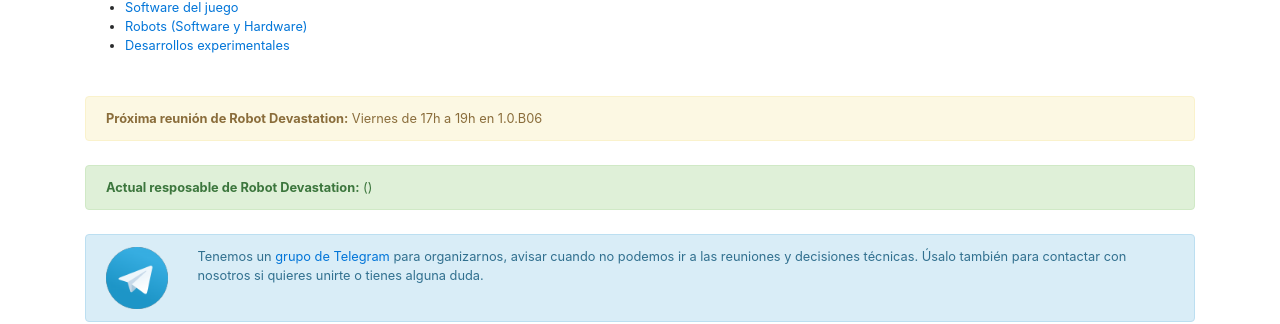
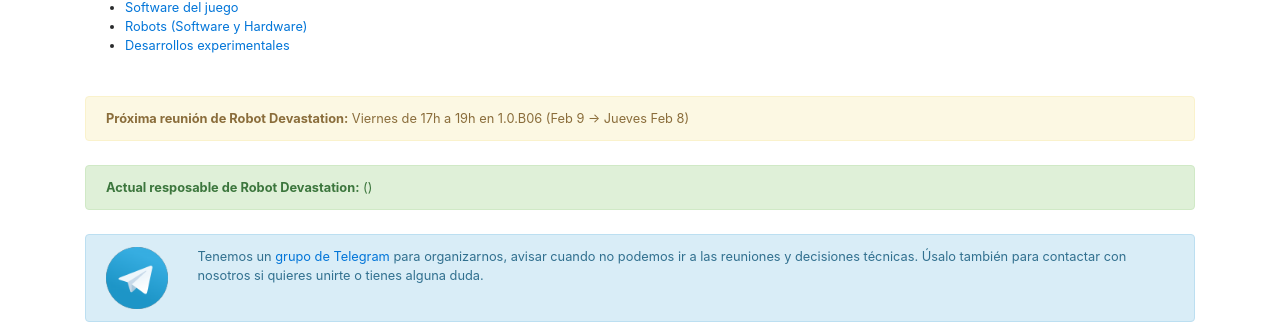
Before and after one commit to asrob-uc3m/asrob-uc3m.github.io, a Jekyll site: the page built from _workgroups/2017-05-28-robot-devastation.markdown, in a window 1280 px wide and 900 px high, scrolled down 968 px. Shown: the part 423-747 px from the top of the window. Built offline with Jekyll 4.4.1, drawn with Linux system fonts in a browser that asks for light colours.

Commit message:
Update 2017-05-28-robot-devastation.markdown

```diff
--- a/_workgroups/2017-05-28-robot-devastation.markdown
+++ b/_workgroups/2017-05-28-robot-devastation.markdown
@@ -9,7 +9,7 @@ picture: /img/rd.png
 picture_full: /img/rd-full.jpg
 manager:
 manager_email:
-next_meeting:  Viernes de 17h a 19h en 1.0.B06
+next_meeting:  Viernes de 17h a 19h en 1.0.B06 (Feb 9 -> Jueves Feb 8)
 layout: workgroup
 ---
 
```
